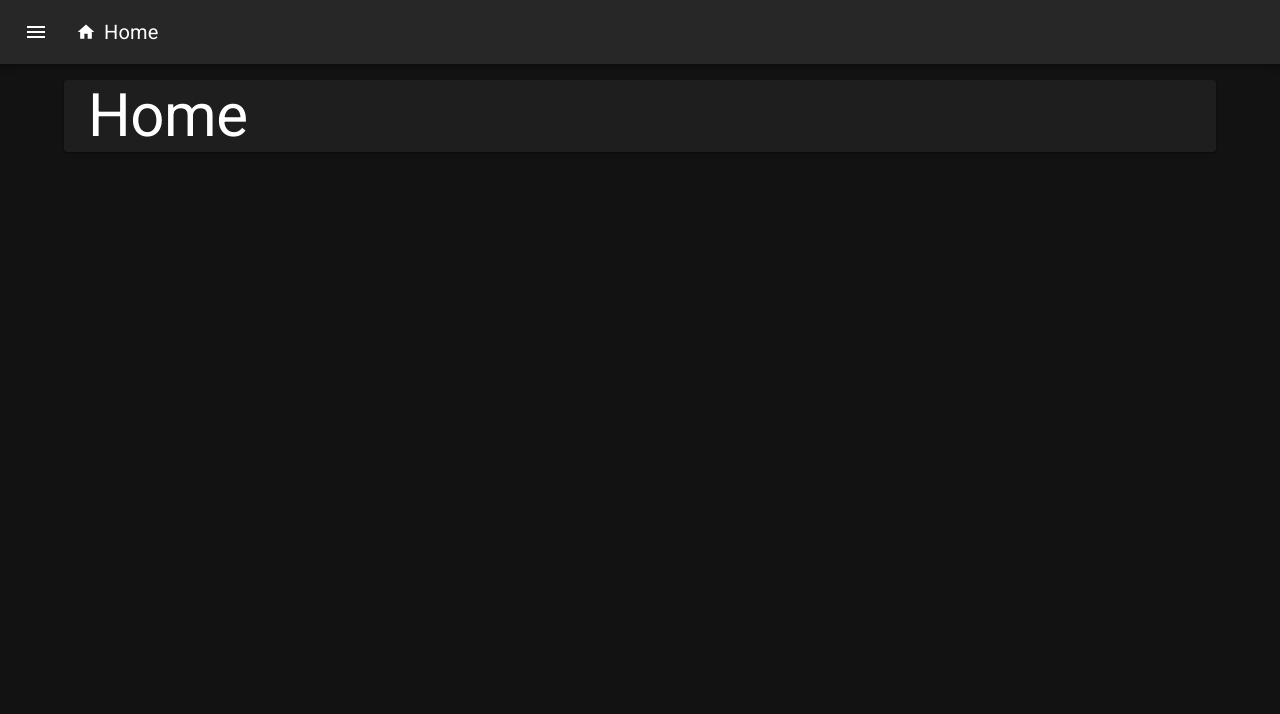
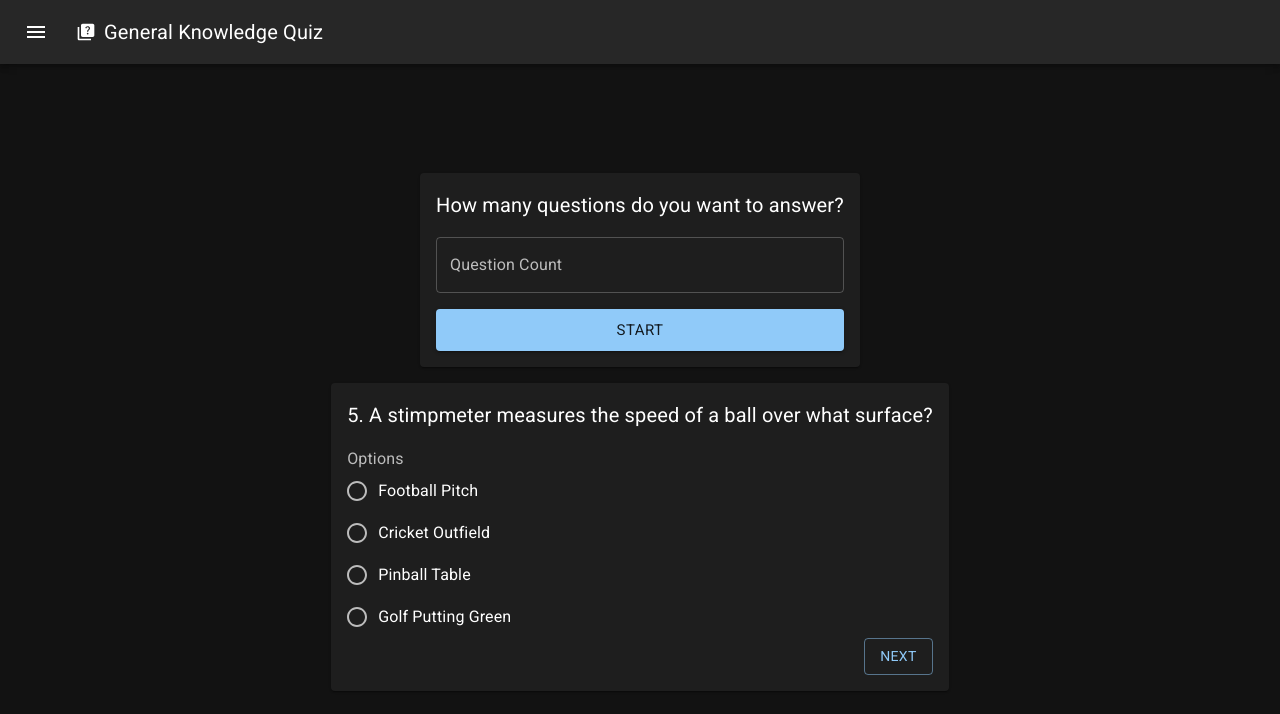
Before and after one commit to Kiicchan/general-quiz-wa-project, a React (Create React App) app: page / in a window 1280 px wide. Shown: the top 714 px of the page. Built offline with nearby package versions, Linux system fonts and the light colour scheme.

Commit message:
componentes de formulário

```diff
--- a/public/index.html
+++ b/public/index.html
@@ -24,7 +24,7 @@
       work correctly both with client-side routing and a non-root public URL.
       Learn how to configure a non-root public URL by running `npm run build`.
     -->
-    <title>React App</title>
+    <title>General Knowledge Quiz</title>
   </head>
   <body>
     <noscript>You need to enable JavaScript to run this app.</noscript>
--- a/src/App.jsx
+++ b/src/App.jsx
@@ -1,20 +1,18 @@
-import { Box } from "@mui/material";
-import Home from "./pages/Home";
-import {
-  BrowserRouter as Router,
-  Routes,
-  Route
-} from "react-router-dom";
+// import Home from "./pages/Home";
+import Quiz from "./pages/Quiz";
+import { BrowserRouter as Router, Routes, Route } from "react-router-dom";
+import { Stack } from "@mui/material";
 
 function App() {
   return (
-    <Box minHeight="100vh">
+    <Stack direction="column" minHeight="100vh">
       <Router>
         <Routes>
-          <Route path="/" element={<Home />} />
+          {/* <Route path="/" element={<Home />} /> */}
+          <Route path="/" element={<Quiz />} />
         </Routes>
       </Router>
-    </Box>
+    </Stack>
   );
 }
 
--- /dev/null
+++ b/src/components/Quiz/Form/Question.jsx
@@ -0,0 +1,76 @@
+import {
+  FormControl,
+  FormControlLabel,
+  FormLabel,
+  RadioGroup,
+  Radio,
+  Stack,
+  Button,
+  Typography,
+} from "@mui/material";
+import { useState } from "react";
+
+const questionTemp = {
+  question: "A stimpmeter measures the speed of a ball over what surface?",
+  options: [
+    "Football Pitch",
+    "Cricket Outfield",
+    "Pinball Table",
+    "Golf Putting Green",
+  ],
+  number: 5,
+};
+
+export default function Question() {
+  const [value, setValue] = useState(null);
+  const [error, setError] = useState(false);
+  const handleRadioChange = (event) => {
+    setValue(event.target.value);
+    setError(false);
+  };
+  const handleSubmit = (event) => {
+    event.preventDefault();
+
+    if (value) {
+      alert(questionTemp.options[value]);
+    } else {
+      setError(true);
+    }
+  };
+  return (
+    <Stack
+      component="form"
+      spacing={2}
+      direction="column"
+      onSubmit={handleSubmit}
+    >
+      <Typography variant="h6">
+        {questionTemp.number}. {questionTemp.question}
+      </Typography>
+      <FormControl component="fieldset">
+        <FormLabel error={error} component="legend">
+          Options
+        </FormLabel>
+        <RadioGroup
+          aria-label="options"
+          name="options"
+          onChange={handleRadioChange}
+        >
+          {questionTemp.options.map((answer, index) => {
+            return (
+              <FormControlLabel
+                value={index}
+                key={index}
+                control={<Radio />}
+                label={answer}
+              />
+            );
+          })}
+        </RadioGroup>
+        <Button sx={{ alignSelf: "end" }} type="submit" variant="outlined">
+          Next
+        </Button>
+      </FormControl>
+    </Stack>
+  );
+}
--- /dev/null
+++ b/src/components/Quiz/Form/QuestionCount.jsx
@@ -0,0 +1,45 @@
+import { TextField, Typography, Stack, Button } from "@mui/material";
+
+import { useState } from "react";
+
+export default function QuestionCountForm({ onSubmit }) {
+  const [value, setValue] = useState("");
+
+  const handleChange = (ev) => {
+    const value = Number(ev.target.value);
+    if (Number.isInteger(value) && value < 100) {
+      value > 0 ? setValue(value) : setValue("");
+    }
+  };
+
+  const handleSubmit = (event) => {
+    event.preventDefault();
+    if (onSubmit && value > 0) {
+      onSubmit(value);
+    }
+  };
+
+  return (
+    <Stack
+      component="form"
+      spacing={2}
+      direction="column"
+      onSubmit={handleSubmit}
+    >
+      <Typography variant="h6">
+        How many questions do you want to answer?
+      </Typography>
+      <TextField
+        id="quiz-question-count"
+        autoComplete="off"
+        label="Question Count"
+        placeholder="Enter a number (max: 99)"
+        value={value}
+        onChange={handleChange}
+      />
+      <Button variant="contained" size="large" type="submit">
+        Start
+      </Button>
+    </Stack>
+  );
+}
--- a/src/components/layout/Main.jsx
+++ b/src/components/layout/Main.jsx
@@ -1,12 +1,15 @@
-import { Container, Box} from "@mui/material";
+import { Stack } from "@mui/material";
 export default function Main(props) {
-    return (
-        <main>
-            <Container>
-                <Box my={2}>
-                    {props.children}
-                </Box>
-            </Container>
-        </main>
-    )
+  return (
+    <Stack
+      flexGrow={1}
+      direction="column"
+      alignItems="center"
+      justifyContent="center"
+      padding={2}
+      spacing={2}
+    >
+      {props.children}
+    </Stack>
+  );
 }
--- a/src/index.css
+++ b/src/index.css
@@ -1,13 +1,14 @@
 body {
   margin: 0;
-  font-family: -apple-system, BlinkMacSystemFont, 'Segoe UI', 'Roboto', 'Oxygen',
-    'Ubuntu', 'Cantarell', 'Fira Sans', 'Droid Sans', 'Helvetica Neue',
+  font-family: -apple-system, BlinkMacSystemFont, "Segoe UI", "Roboto", "Oxygen",
+    "Ubuntu", "Cantarell", "Fira Sans", "Droid Sans", "Helvetica Neue",
     sans-serif;
   -webkit-font-smoothing: antialiased;
   -moz-osx-font-smoothing: grayscale;
+  min-width: fit-content;
 }
 
 code {
-  font-family: source-code-pro, Menlo, Monaco, Consolas, 'Courier New',
+  font-family: source-code-pro, Menlo, Monaco, Consolas, "Courier New",
     monospace;
 }
--- /dev/null
+++ b/src/pages/Quiz.jsx
@@ -0,0 +1,21 @@
+import Main from "../components/layout/Main";
+import Header from "../components/layout/Header";
+import QuestionForm from "../components/Quiz/Form/Question";
+import QuestionCountForm from "../components/Quiz/Form/QuestionCount";
+import { Paper } from "@mui/material";
+import QuizIcon from "@mui/icons-material/Quiz";
+export default function Quiz() {
+  return (
+    <>
+      <Header title="General Knowledge Quiz" Icon={QuizIcon} />
+      <Main>
+        <Paper sx={{ padding: 2 }}>
+          <QuestionCountForm onSubmit={(value) => alert(value)} />
+        </Paper>
+        <Paper sx={{ padding: 2 }}>
+          <QuestionForm />
+        </Paper>
+      </Main>
+    </>
+  );
+}
```
Also changed, not shown: src/index.js (+8 -8 lines).
